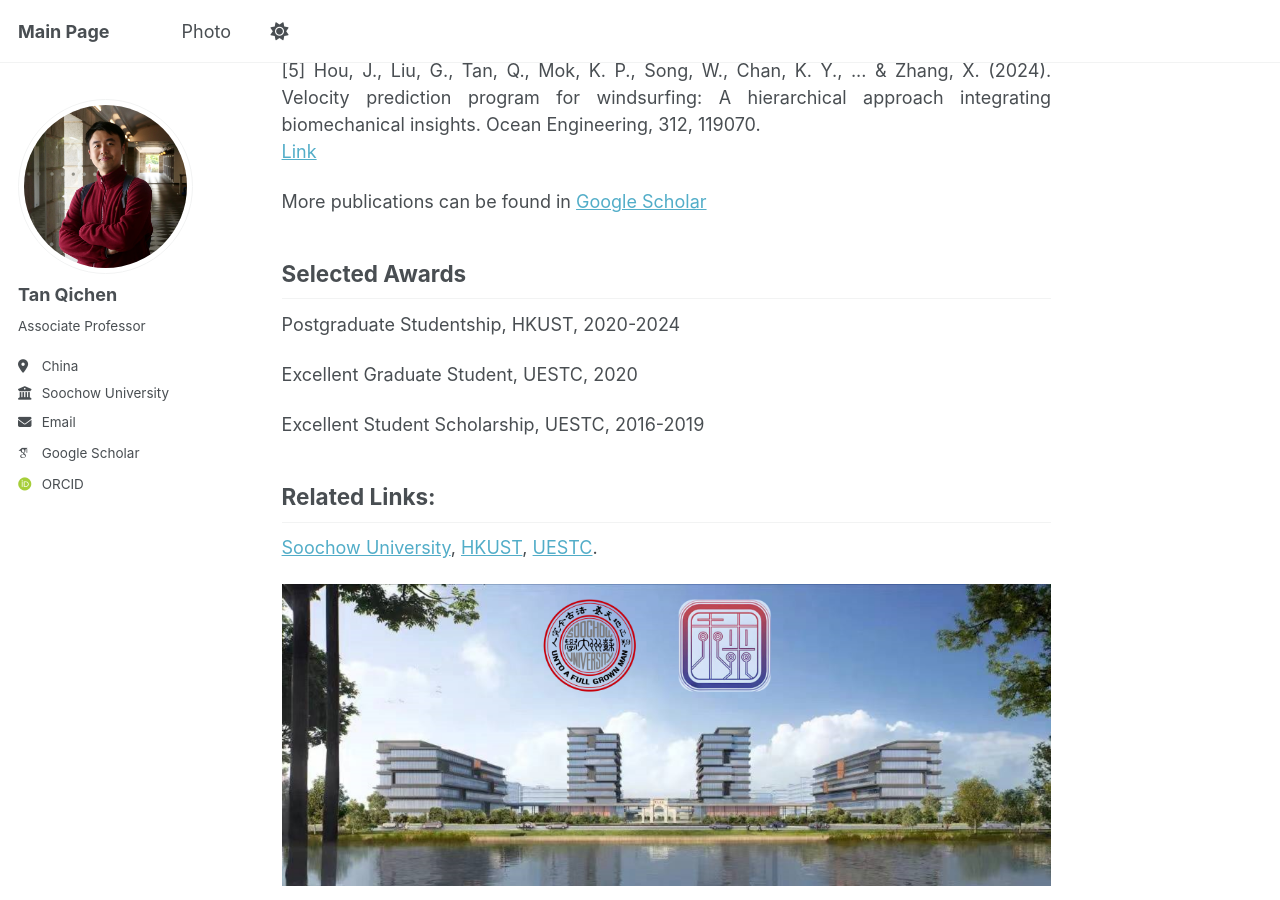
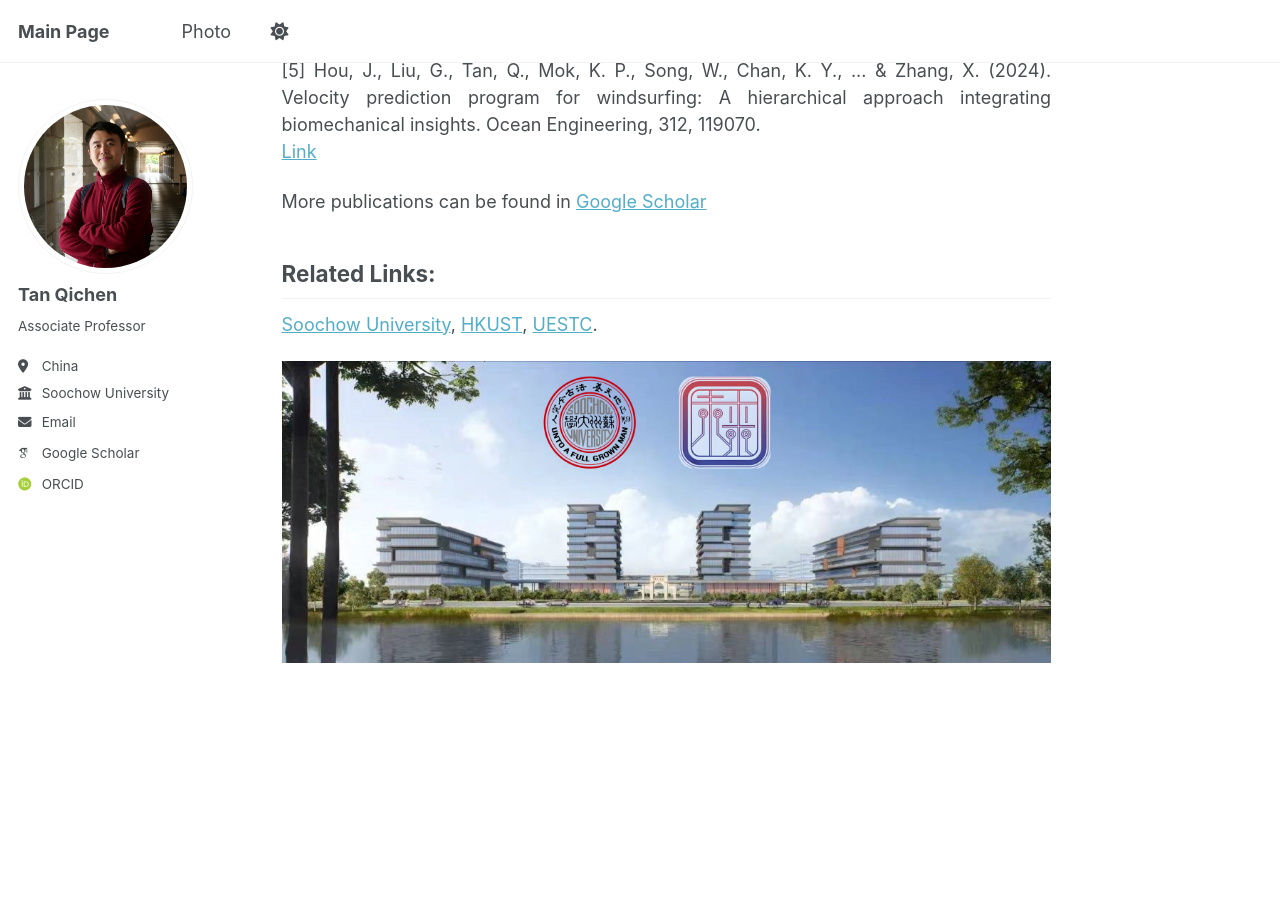
Before and after one commit to tylertam98/tylertam98.github.io, a Jekyll site: the page built from _pages/about.md, in a window 1280 px wide and 900 px high, scrolled down 1890 px. Built offline with Jekyll 4.4.1, drawn with Linux system fonts in a browser that asks for light colours; some web fonts are replaced.

Commit message:
Update about.md

```diff
--- a/_pages/about.md
+++ b/_pages/about.md
@@ -64,14 +64,6 @@ Collaborative Publications
 
 More publications can be found in [Google Scholar](https://scholar.google.com/citations?user=Doo7G5UAAAAJ&hl=zh-CN&oi=sra)
 
-Selected Awards
-------
-Postgraduate Studentship, HKUST, 2020-2024
-
-Excellent Graduate Student, UESTC, 2020
-
-Excellent Student Scholarship, UESTC, 2016-2019
-
 
 Related Links:
 ------
```
